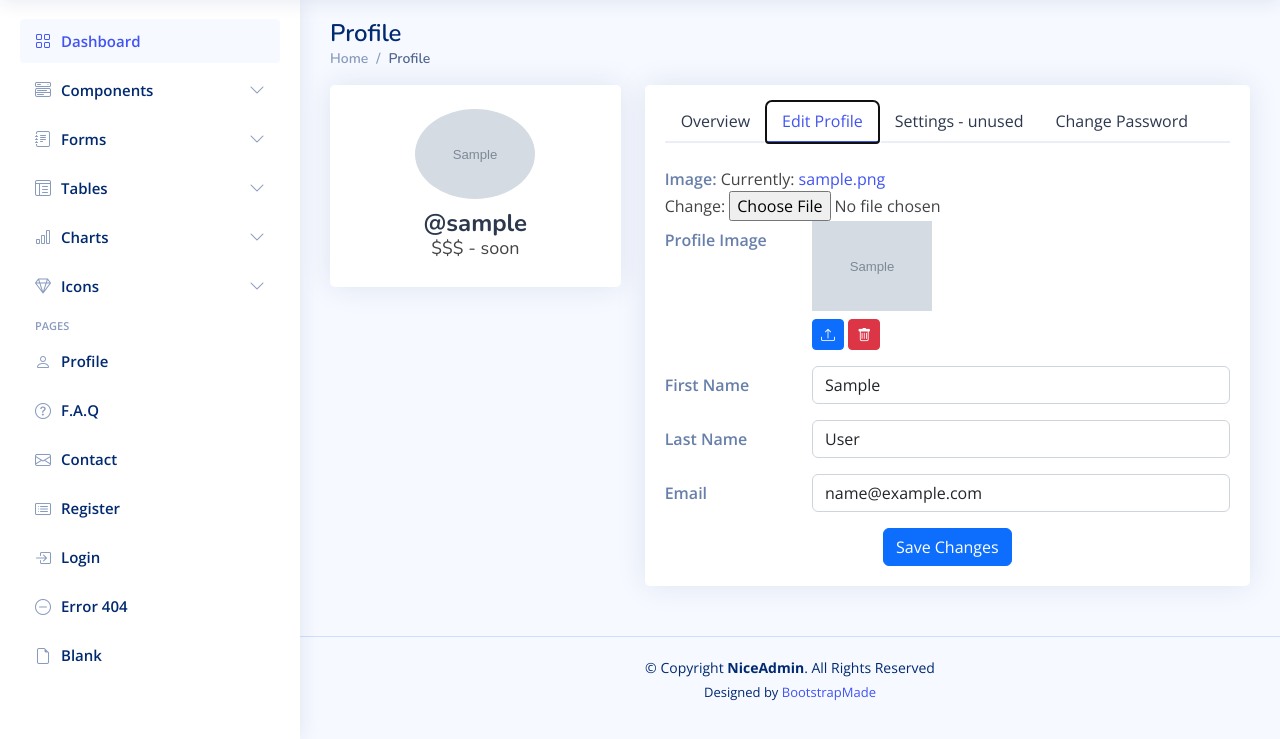
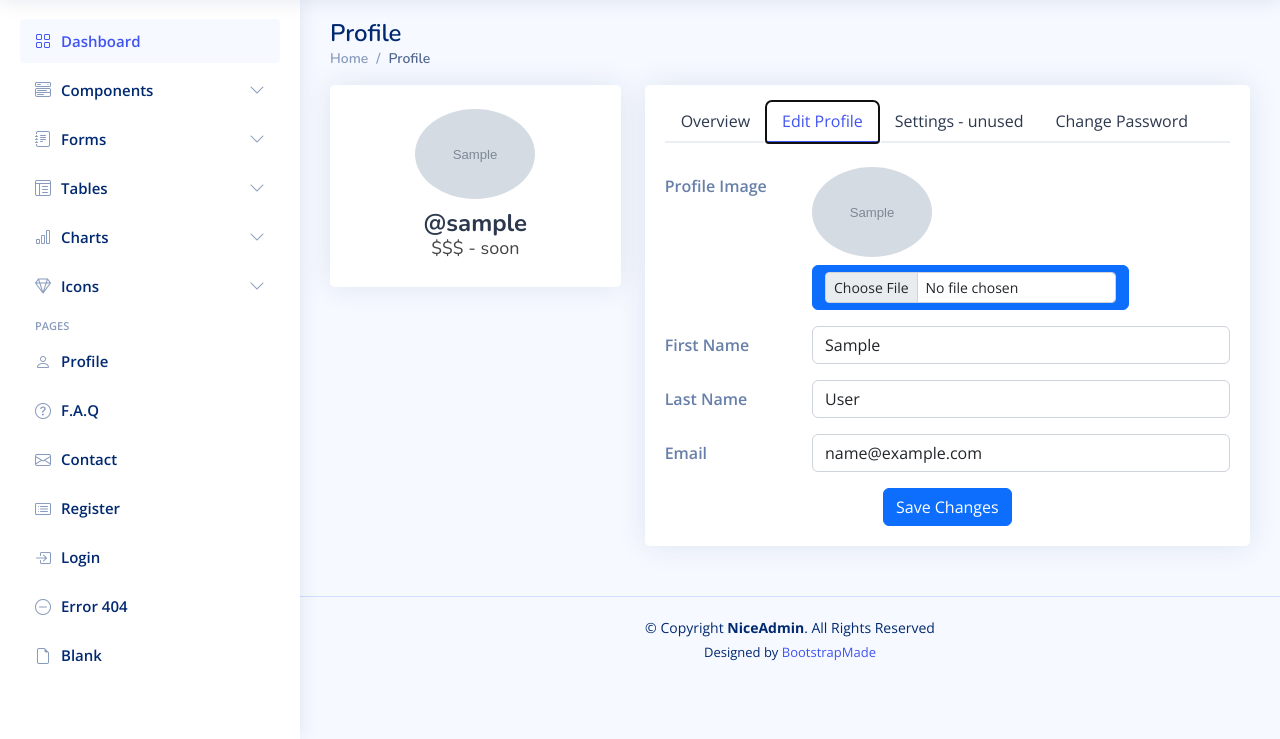
Before and after one commit to MGasiorowskii/CryptoCurrencyExchange, a Django app: page /profile/ in a window 1280 px wide, after a click on "Edit Profile". Shown: the part 61-800 px from the top of the page. Run offline with Django 4.2, Linux system fonts and the light colour scheme; a user stored in the database is signed in; tables that the repository leaves empty hold one stand-in row (values such as "Sample post"); grey boxes marked "Sample" are stand-in pictures; some libraries are stand-ins or nearby versions.

Commit message:
feat: update profile page - avatar update

```diff
--- a/Exchange/users/templates/users/profile.html
+++ b/Exchange/users/templates/users/profile.html
@@ -80,15 +80,15 @@
                   <!-- Profile Edit Form -->
                   <form method="POST" enctype="multipart/form-data">
                     {% csrf_token %}
-                    {{ profile_form }}
 
                     <div class="row mb-3">
                       <label for="profileImage" class="col-md-4 col-lg-3 col-form-label">Profile Image</label>
                       <div class="col-md-8 col-lg-9">
-                        <img src="{{ user.profile.image.url }}" alt="Profile" id="profileImage">
+                        <img src="{{ user.profile.image.url }}" alt="Profile" id="profileImage" class="rounded-circle">
                         <div class="pt-2">
-                          <a href="#" class="btn btn-primary btn-sm" title="Upload new profile image"><i class="bi bi-upload"></i></a>
-                          <a href="#" class="btn btn-danger btn-sm" title="Remove my profile image"><i class="bi bi-trash"></i></a>
+                          <span class="btn btn-primary">
+                            <input type="file" title="Upload new profile image" class="form-control form-control-sm">
+                          </span>
                         </div>
                       </div>
                     </div>
```
Also changed, not shown: Exchange/media/profile_pics/sloth_avatar_yVeTjZ3.jpg (added).
